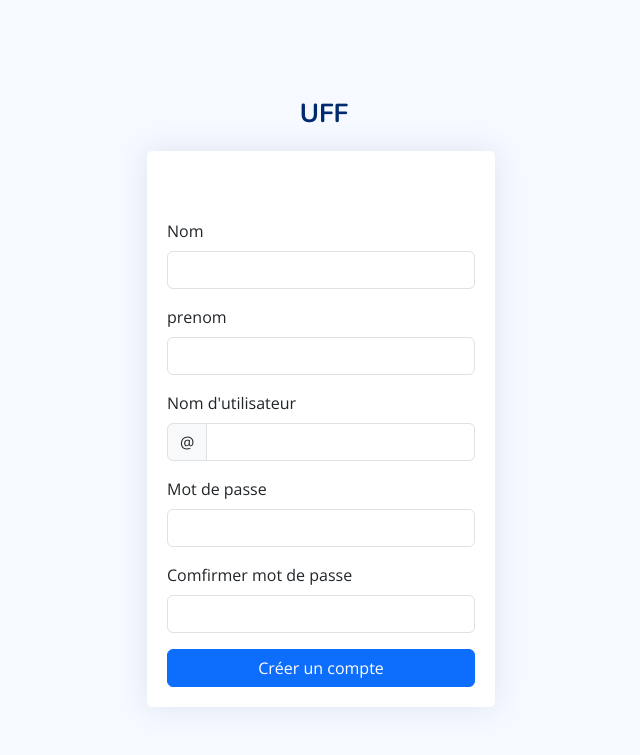
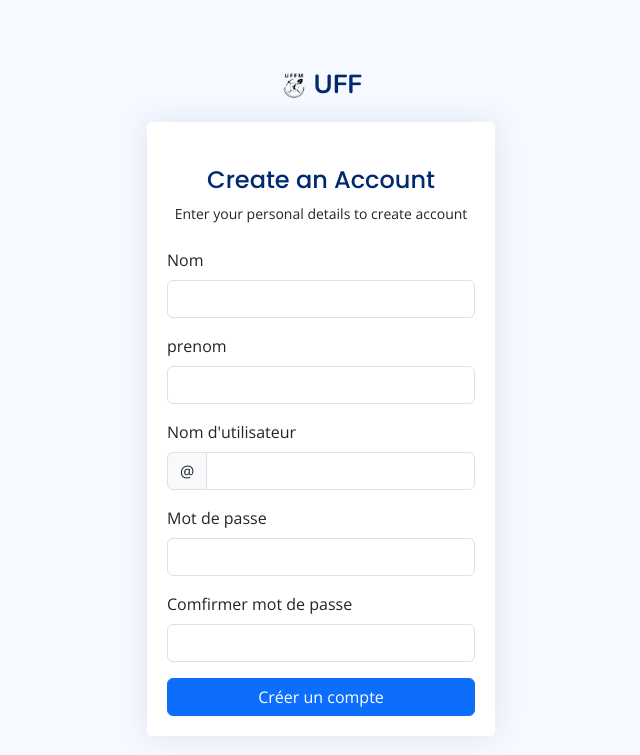
Before and after one commit to rhenardM/UFFAPP, a PHP site: page /page-register.php in a window 1280 px wide. Shown: the top 755 px of the page, without its empty margins (319-959 px from the left). Run offline with PHP 8.4, Linux system fonts and the light colour scheme; some libraries are stand-ins or nearby versions.

Commit message:
Les mises en forme

```diff
--- a/header.php
+++ b/header.php
@@ -38,7 +38,7 @@
 
 <div class="d-flex align-items-center justify-content-between">
   <a href="dashbord.php" class="logo d-flex align-items-center">
-    <img src="" alt="">
+    <img src="assets2/img/logo.png" alt="">
     <span class="d-none d-lg-block">UFF</span>
   </a>
   <i class="bi bi-list toggle-sidebar-btn"></i>
--- a/page-register.php
+++ b/page-register.php
@@ -71,15 +71,15 @@ if(isset($valider)){
 
               <div class="d-flex justify-content-center py-4">
                 <a href="" class="logo d-flex align-items-center w-auto">
-                  <img src="" alt="">
+                  <img src="assets2/img/logo.png" alt="">
                   <span class="d-none d-lg-block">UFF</span>
                 </a>
               </div><!-- End Logo -->
               <div class="card mb-3">
                 <div class="card-body">
                   <div class="pt-4 pb-2">
-                    <h5 class="card-title text-center pb-0 fs-4"></h5>
-                    <p class="text-center small"></p>
+                    <h5 class="card-title text-center pb-0 fs-4">Create an Account</h5>
+                    <p class="text-center small">Enter your personal details to create account</p>
                     <?php if (!empty($message)) {?>
                     <div class="alert alert-danger">
                         <?= $message ?>
@@ -95,7 +95,7 @@ if(isset($valider)){
                     <div class="col-12">
                       <label for="yourName" class="form-label">prenom</label>
                       <input type="text" name="prenom" class="form-control" id="yourName" required>
-                      <div class="invalid-feedback">Please, entrez votre nom!</div>
+                      <div class="invalid-feedback">s'il vous plait, veuillez entrez votre nom!</div>
                     </div>
                     <div class="col-12">
                       <label for="yourUsername" class="form-label">Nom d'utilisateur</label>
```
Also changed, not shown: Dashbord.php (+3 -4 lines), page-login.php (+4 -4 lines), ListageDoc.php (added), assets2/img/logo.png (added), 3 other files.
